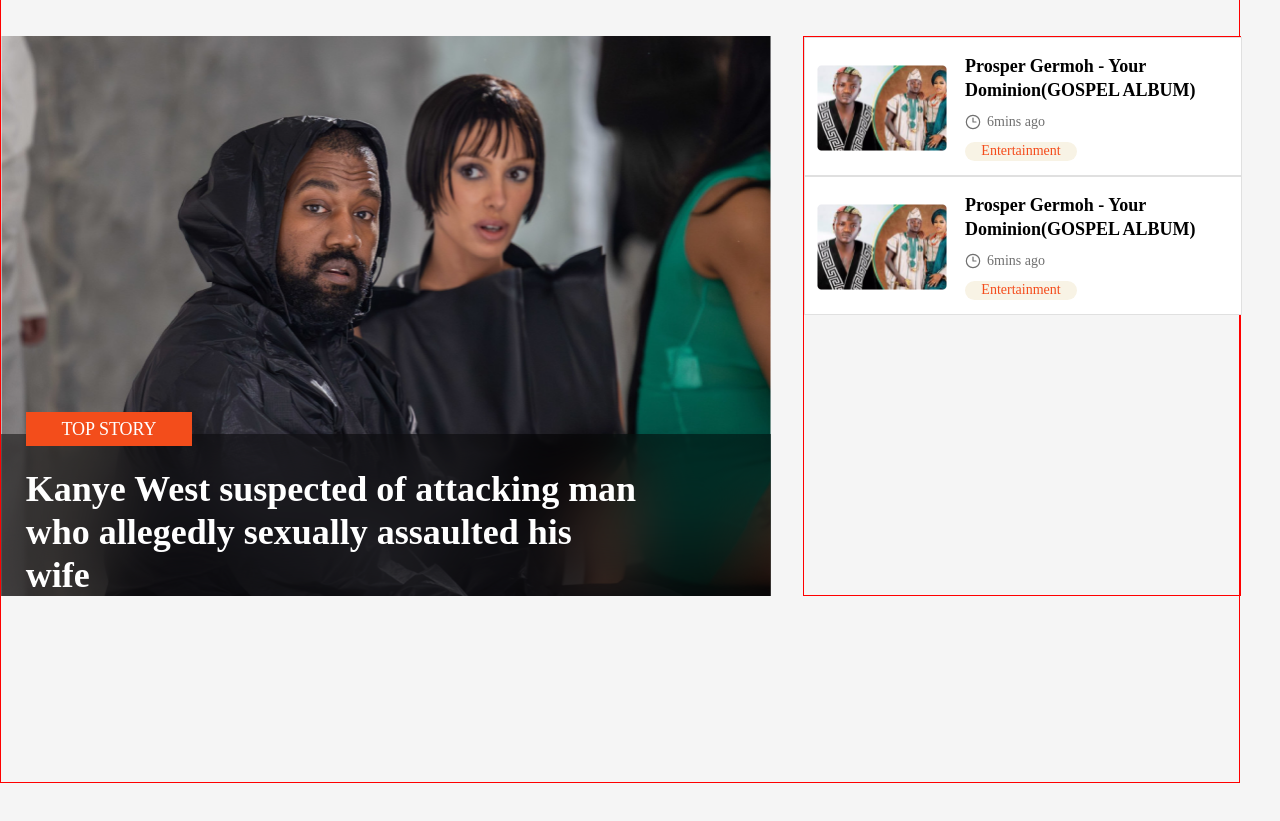
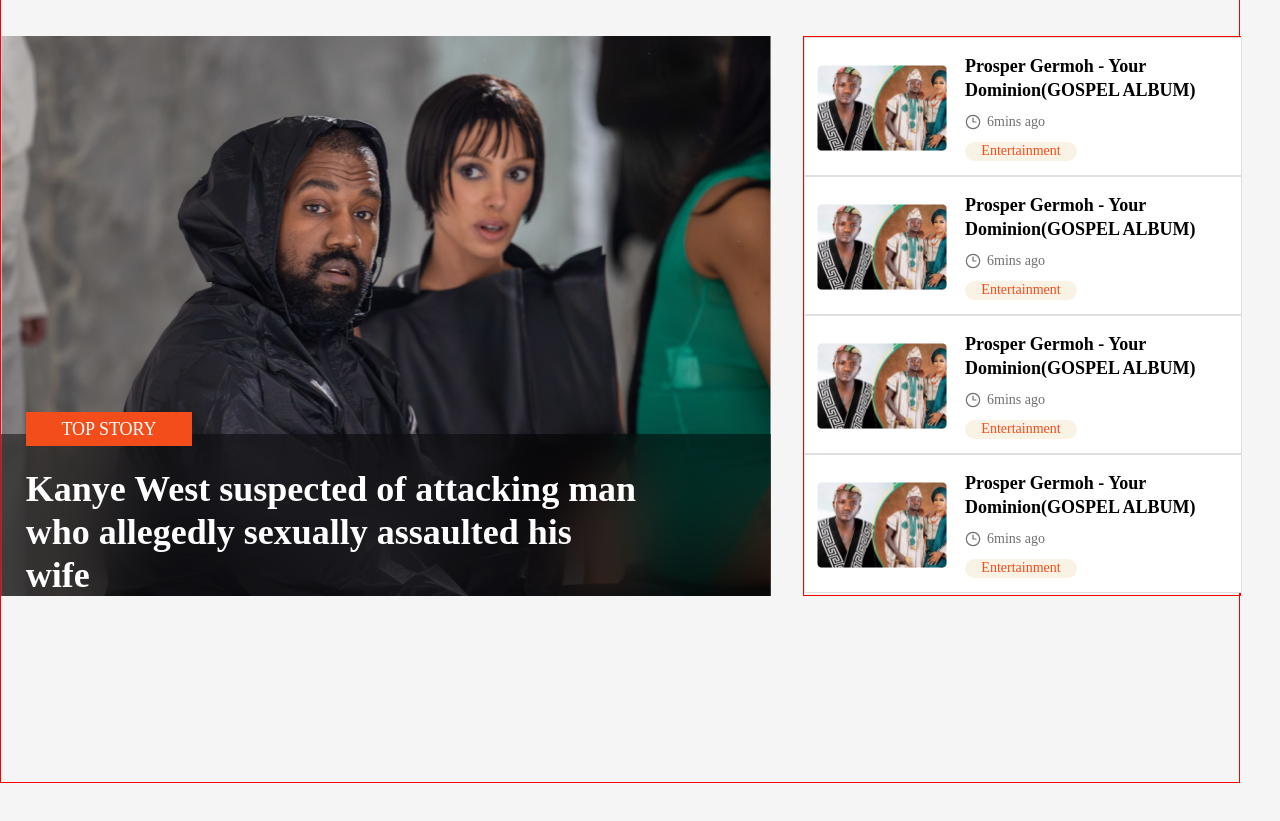
Before and after one commit to GuyGabriell/jambaze-page, a plain HTML site: page index.html in a window 1280 px wide. Shown: the part 267-1088 px from the top of the page. Drawn offline with Linux system fonts and the light colour scheme; a web font is replaced by a local one.

Commit message:
modified index.html

```diff
--- a/index.html
+++ b/index.html
@@ -125,7 +125,55 @@
           </div>
         </div>
 
+        <div class="article-container">
+          <div class="article-content">
+            <div class="thumbnail">
+              <img class="channel-pic" src="channels-pics/channel1.png" alt="" />
+            </div>
 
+            <div class="audio-info">
+              <div class="title-content">
+                <p>
+                  Prosper Germoh - Your Dominion(GOSPEL ALBUM)
+                </p>
+              </div>
+
+              <div class="time-content">
+                <img src="icons/clock-3.svg" alt="" />
+                <p>6mins ago</p>
+              </div>
+
+              <div class="category-content">
+                <p>Entertainment</p>
+              </div>
+            </div>
+          </div>
+        </div>
+
+        <div class="article-container">
+          <div class="article-content">
+            <div class="thumbnail">
+              <img class="channel-pic" src="channels-pics/channel1.png" alt="" />
+            </div>
+
+            <div class="audio-info">
+              <div class="title-content">
+                <p>
+                  Prosper Germoh - Your Dominion(GOSPEL ALBUM)
+                </p>
+              </div>
+
+              <div class="time-content">
+                <img src="icons/clock-3.svg" alt="" />
+                <p>6mins ago</p>
+              </div>
+
+              <div class="category-content">
+                <p>Entertainment</p>
+              </div>
+            </div>
+          </div>
+        </div>
 
       </main>
 
```
